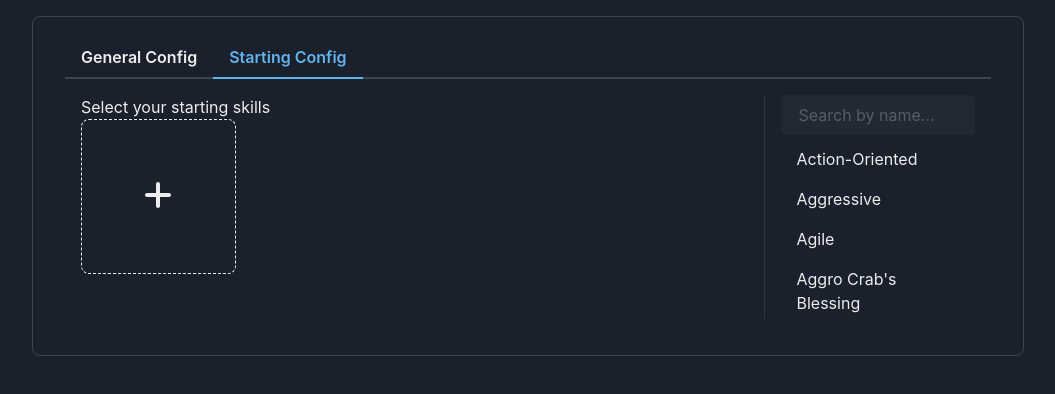
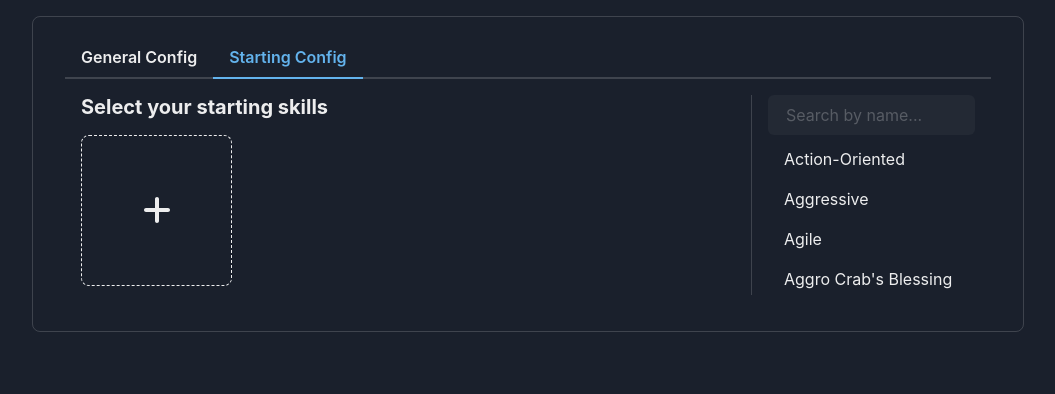
Before and after one commit to franomai/cornercutter, a React (Vite) app in the folder frontend/: page / in a window 1280 px wide. Both pictures are taken after a click on the tab "Starting Config". Shown: the top 394 px of the page, without its empty margins (112-1167 px from the left). Built offline with nearby package versions, Linux system fonts and the light colour scheme.

Commit message:
#3 Moved skill selector to a separate component

```diff
--- a/frontend/src/components/ItemTypeDefinitions.tsx
+++ b/frontend/src/components/ItemTypeDefinitions.tsx
@@ -1,5 +1,5 @@
 import { ItemType } from '../types/ItemTypes';
-import ItemRender from './dragdrop/ItemRender';
+import ItemRender from './skills/ItemRender';
 
 export const ItemTypes: Record<string, ItemType> = {
     SKILL: {
--- a/frontend/src/components/SearchColumn.tsx
+++ b/frontend/src/components/SearchColumn.tsx
@@ -47,9 +47,7 @@ const SearchColumn: FC<Props> = (props) => {
     }
 
     return (
-        <Stack direction="row" h="full">
-            <Divider orientation="vertical" justifyContent="flex-end" />
-            <Box pl={2} w="full">
+        <Box pl={4} w="300px" borderLeft="1px" borderColor="chakra-border-color">
             <InputGroup>
                 <Input
                     ref={inputRef}
@@ -68,7 +66,6 @@ const SearchColumn: FC<Props> = (props) => {
                 {renderItems()}
             </Stack>
         </Box>
-        </Stack>
     );
 };
 
--- a/frontend/src/components/dragdrop/Dropzone.tsx
+++ b/frontend/src/components/skills/Dropzone.tsx
@@ -1,7 +1,7 @@
 import { Box, Center, Text } from '@chakra-ui/react';
 import { faPlus } from '@fortawesome/free-solid-svg-icons';
 import { FontAwesomeIcon } from '@fortawesome/react-fontawesome';
-import { FC, ReactNode, useEffect, useState } from 'react';
+import { FC } from 'react';
 import { useDrop } from 'react-dnd';
 import { ItemType, Item } from '../../types/ItemTypes';
 
--- /dev/null
+++ b/frontend/src/components/skills/SkillSelector.tsx
@@ -0,0 +1,27 @@
+import { FC, ReactNode } from 'react';
+import { skillFromId } from '../../data/TestSkills';
+import { Item } from '../../types/ItemTypes';
+import { ItemTypes } from '../ItemTypeDefinitions';
+import Dropzone from './Dropzone';
+import SelectedSkill from './SelectedSkill';
+
+interface Props {
+    skillIds: number[];
+    addSkill: (skill: Item) => void;
+    removeSkill: (index: number) => void;
+}
+
+const SkillSelector: FC<Props> = (props) => {
+    function renderSkills(): ReactNode {
+        return props.skillIds.map((itemId, index) => <SelectedSkill key={index} item={skillFromId(itemId)} />);
+    }
+
+    return (
+        <>
+            <Dropzone itemType={ItemTypes.SKILL} onItemDropped={props.addSkill} />
+            {renderSkills()}
+        </>
+    );
+};
+
+export default SkillSelector;
--- a/frontend/src/data/TestSkills.tsx
+++ b/frontend/src/data/TestSkills.tsx
@@ -1,4 +1,4 @@
-import Skill from '../components/dragdrop/Skill';
+import Skill from '../components/skills/Skill';
 import { Item } from '../types/ItemTypes';
 import SearchColumnItem from '../types/SearchColumnItem';
 
--- a/frontend/src/pages/StartingConfig.tsx
+++ b/frontend/src/pages/StartingConfig.tsx
@@ -1,37 +1,30 @@
-import { Grid, GridItem, SimpleGrid, Stack, Text } from '@chakra-ui/react';
-import { FC, ReactNode } from 'react';
-import Dropzone from '../components/dragdrop/Dropzone';
-import SelectedSkill from '../components/dragdrop/SelectedSkill';
-import { ItemTypes } from '../components/ItemTypeDefinitions';
+import { Box, Flex, Heading, SimpleGrid } from '@chakra-ui/react';
+import { FC } from 'react';
 import SearchColumn from '../components/SearchColumn';
+import SkillSelector from '../components/skills/SkillSelector';
 import useConfigContext from '../context/ConfigContext';
-import { skillFromId, Skills } from '../data/TestSkills';
+import { Skills } from '../data/TestSkills';
 import { Item } from '../types/ItemTypes';
 
 const StartingConfig: FC = () => {
     const [config, setConfig] = useConfigContext();
 
-    function renderSkills(): ReactNode {
-        return config.startingSkillIds.map((id, index) => <SelectedSkill key={index} item={skillFromId(id)} />);
+    function addSkill(skill: Item) {
+        setConfig((config) => ({ ...config, startingSkillIds: [skill.id, ...config.startingSkillIds] }));
     }
 
-    function addSkill(skill: Item) {
-        setConfig((config) => ({ ...config, startingSkillIds: [...config.startingSkillIds, skill.id] }));
-    }
+    function removeSkill(index: number) {}
 
     return (
-        <Grid templateColumns="repeat(4, 1fr)" gap={4}>
-            <GridItem colSpan={3}>
-                <Text>Select your starting skills</Text>
-                <SimpleGrid columns={[1, null, 2, 3, 4, 5]} gap={4}>
-                    {renderSkills()}
-                    <Dropzone itemType={ItemTypes.SKILL} onItemDropped={addSkill} />
+        <Flex gap={4}>
+            <Box width="full">
+                <Heading size="md">Select your starting skills</Heading>
+                <SimpleGrid mt={4} columns={[1, null, 2, 3, 4, 6]} gap={4}>
+                    <SkillSelector skillIds={config.startingSkillIds} addSkill={addSkill} removeSkill={removeSkill} />
                 </SimpleGrid>
-            </GridItem>
-            <GridItem colSpan={1}>
-                <SearchColumn items={Skills} />
-            </GridItem>
-        </Grid>
+            </Box>
+            <SearchColumn items={Skills} />
+        </Flex>
     );
 };
 
```
Also changed, not shown: frontend/src/components/skills/ItemRender.tsx (renamed from frontend/src/components/dragdrop/ItemRender.tsx), frontend/src/components/skills/SelectedSkill.tsx (renamed from frontend/src/components/dragdrop/SelectedSkill.tsx), frontend/src/components/skills/Skill.tsx (renamed from frontend/src/components/dragdrop/Skill.tsx). Lines whose indentation alone changed are shown as unchanged.
